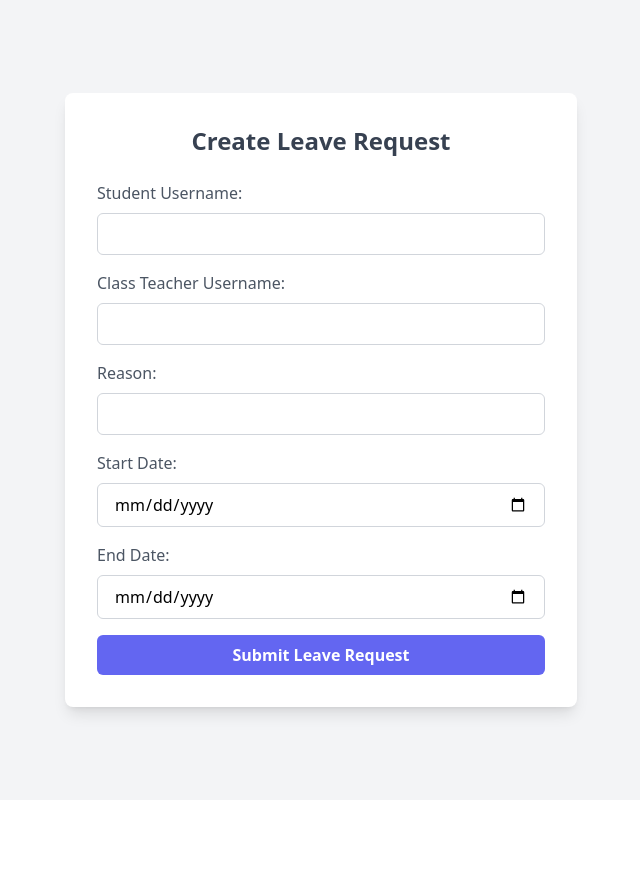
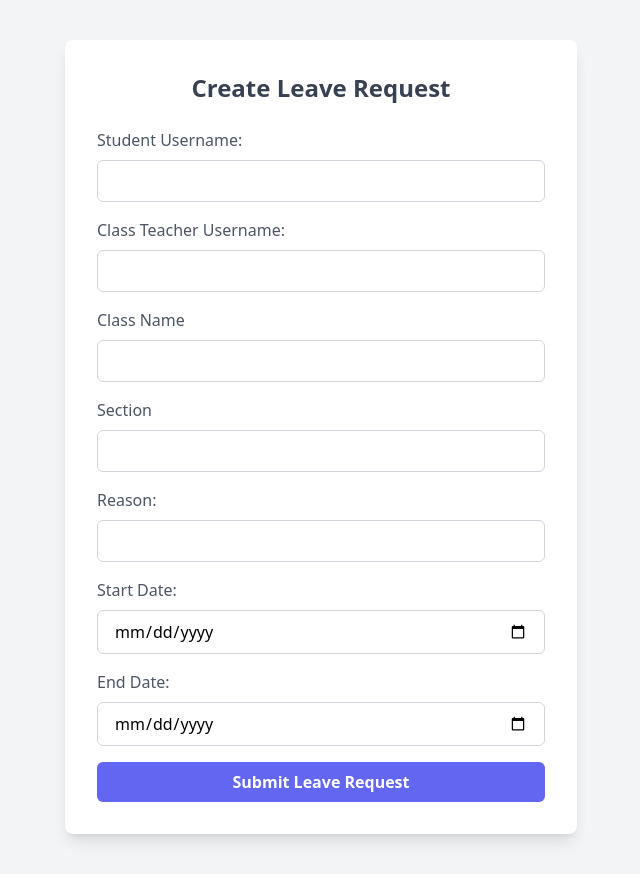
Before and after one commit to AreebMalik10/School-Management-System-using-Node-JS, a React (Create React App) app in the folder frontend/: page /studentleaverequest in a window 1280 px wide. Shown: the whole page, without its empty margins (319-959 px from the left). Before the commit the page ends 800 px from the top, so only its background shows below. Built offline with nearby package versions, Linux system fonts and the light colour scheme.

Commit message:
Updation

```diff
--- a/frontend/src/components/studentLeaveRequest.js
+++ b/frontend/src/components/studentLeaveRequest.js
@@ -9,6 +9,8 @@
     const [startDate, setStartDate] = useState('');
     const [endDate, setEndDate] = useState('');
     const [classTeacherUsername, setClassTeacherUsername] = useState('');
+    const [class_name, setClass_name] = useState('');
+    const [section, setSection] = useState('');
     const [errorMessage, setErrorMessage] = useState('');
     const [successMessage, setSuccessMessage] = useState('');
 
@@ -22,6 +24,8 @@
             endDate,
             classTeacherUsername,
             username: studentUsername,
+            class_name,
+            section,
         };
 
         try {
@@ -63,6 +67,29 @@
                             className="w-full px-4 py-2 mt-2 border border-gray-300 rounded-md focus:outline-none focus:ring-2 focus:ring-indigo-500"
                         />
                     </div>
+
+                    <div className="mb-4">
+                        <label className="block text-gray-600 font-medium">Class Name</label>
+                        <input
+                            type="text"
+                            value={class_name}
+                            onChange={(e) => setClass_name(e.target.value)}
+                            required
+                            className="w-full px-4 py-2 mt-2 border border-gray-300 rounded-md focus:outline-none focus:ring-2 focus:ring-indigo-500"
+                        />
+                    </div>
+
+                    <div className="mb-4">
+                        <label className="block text-gray-600 font-medium">Section</label>
+                        <input
+                            type="text"
+                            value={section}
+                            onChange={(e) => setSection(e.target.value)}
+                            required
+                            className="w-full px-4 py-2 mt-2 border border-gray-300 rounded-md focus:outline-none focus:ring-2 focus:ring-indigo-500"
+                        />
+                    </div>
+
 
                     <div className="mb-4">
                         <label className="block text-gray-600 font-medium">Reason:</label>
--- a/frontend/src/components/teacher.js
+++ b/frontend/src/components/teacher.js
@@ -81,6 +81,7 @@
             setError(error.response?.data?.message || 'An error occurred while fetching leave requests');
         }
     };
+
 
 
     return (
@@ -225,12 +226,15 @@
                 )}
             </div>
 
+              <div>
+              <TeacherFetchStudent />
+              </div>
 
-            <TeacherFetchStudent />
+              <div>
+              <TeacherViewLeaveRequest/>
+              </div>
 
         </div>
-
-        <TeacherViewLeaveRequest/>
         </>
 
     )
--- a/frontend/src/components/teacherViewLeaveRequest.js
+++ b/frontend/src/components/teacherViewLeaveRequest.js
@@ -84,6 +84,12 @@
                 <p className="font-semibold">
                   Student Username: {leave.student_username}
                 </p>
+                <p className="font-semibold">
+                    Student Class: {leave.class_name}
+                </p>
+                <p className='font-semibold'>
+                    Student Section: {leave.section}
+                </p>
                 <p>Reason: {leave.reason}</p>
                 <p>
                   Dates: {leave.startDate} to {leave.endDate}
```
Also changed, not shown: 1 other file (tests, documents, lock files or other folders).
